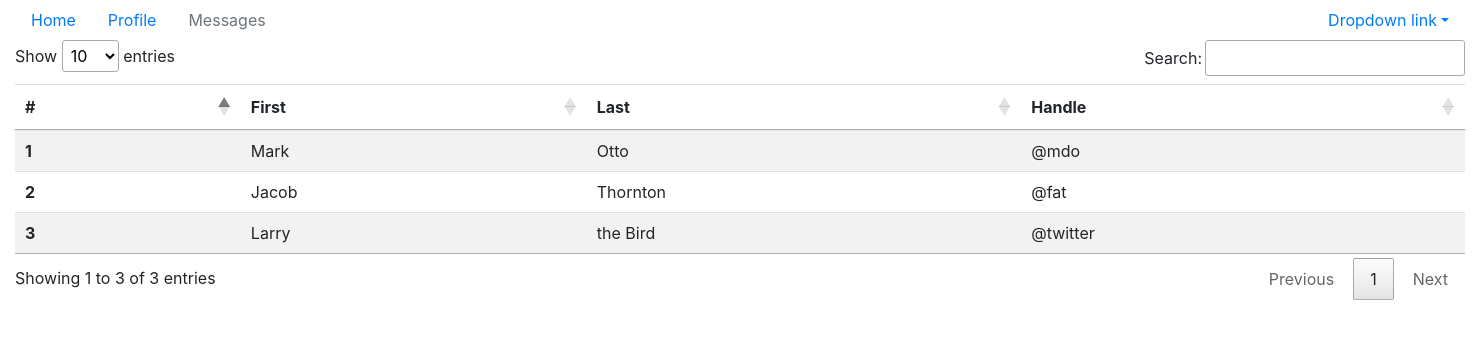
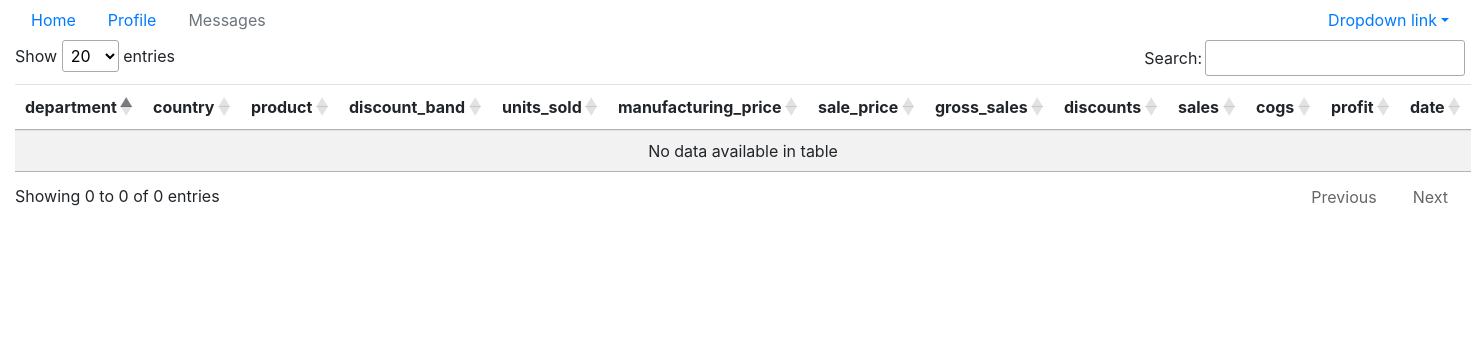
Before and after one commit to shemogumbe/laughing-pancake, a Flask app: page / in a window 1480 px wide. Shown: the top 339 px of the page. Run offline with Flask 2, Linux system fonts and the light colour scheme; data that the repository does not hold is empty; some libraries are stand-ins or nearby versions.

Commit message:
add new sample page

```diff
--- a/app.py
+++ b/app.py
@@ -1,7 +1,7 @@
 import os
 
 from dotenv import load_dotenv
-from flask import Flask, render_template
+from flask import Flask, render_template, jsonify
 from flask_bootstrap import Bootstrap
 from flask_sqlalchemy import SQLAlchemy
 
@@ -17,7 +17,20 @@
 
 @app.route("/")
 def hello():
-    return render_template("hello.html", name="sdsd")
+    return render_template("hello.html")
+
+
+@app.route("/data")
+def data():
+    data = FinancialData.query.all()
+    return jsonify(
+        {
+            "draw": 1,
+            "recordsTotal": len(data),
+            "recordsFiltered": len(data),
+            "data": [list(i.to_dict().values()) for i in data],
+        }
+    )
 
 
 if __name__ == "__main__":
--- a/templates/hello.html
+++ b/templates/hello.html
@@ -43,46 +43,38 @@
                 <table id="financial-data" class="table table-striped">
                     <thead>
                         <tr>
-                            <th scope="col">#</th>
-                            <th scope="col">First</th>
-                            <th scope="col">Last</th>
-                            <th scope="col">Handle</th>
+                            <th scope="col">department</th>
+                            <th scope="col">country</th>
+                            <th scope="col">product</th>
+                            <th scope="col">discount_band</th>
+                            <th scope="col">units_sold</th>
+                            <th scope="col">manufacturing_price</th>
+                            <th scope="col">sale_price</th>
+                            <th scope="col">gross_sales</th>
+                            <th scope="col">discounts</th>
+                            <th scope="col">sales</th>
+                            <th scope="col">cogs</th>
+                            <th scope="col">profit</th>
+                            <th scope="col">date</th>
                         </tr>
                     </thead>
                     <tbody>
-                        <tr>
-                            <th scope="row">1</th>
-                            <td>Mark</td>
-                            <td>Otto</td>
-                            <td>@mdo</td>
-                        </tr>
-                        <tr>
-                            <th scope="row">2</th>
-                            <td>Jacob</td>
-                            <td>Thornton</td>
-                            <td>@fat</td>
-                        </tr>
-                        <tr>
-                            <th scope="row">3</th>
-                            <td>Larry</td>
-                            <td>the Bird</td>
-                            <td>@twitter</td>
-                        </tr>
                     </tbody>
                 </table>
             </div>
         </div>
     </div>
-    <script src="https://code.jquery.com/jquery-3.5.1.slim.min.js"
-        integrity="sha384-DfXdz2htPH0lsSSs5nCTpuj/zy4C+OGpamoFVy38MVBnE+IbbVYUew+OrCXaRkfj"
-        crossorigin="anonymous"></script>
-    <script src="https://cdn.jsdelivr.net/npm/bootstrap@4.5.3/dist/js/bootstrap.bundle.min.js"
-        integrity="sha384-ho+j7jyWK8fNQe+A12Hb8AhRq26LrZ/JpcUGGOn+Y7RsweNrtN/tE3MoK7ZeZDyx"
-        crossorigin="anonymous"></script>
+    <script src="https://code.jquery.com/jquery-3.5.1.js"></script>
     <script src="https://cdn.datatables.net/1.10.22/js/jquery.dataTables.min.js"></script>
+    <script src="https://cdn.jsdelivr.net/npm/bootstrap@4.5.3/dist/js/bootstrap.bundle.min.js"></script>
+
     <script type="application/javascript">
         $(document).ready(function () {
-            $('#financial-data').DataTable();
+            $('#financial-data').DataTable({
+                "lengthMenu": [20, 50, 100],
+                "processing": true,
+                "ajax": "/data"
+            });
         });
     </script>
 </body>
```
Also changed, not shown: models.py (+17 -0 lines).
